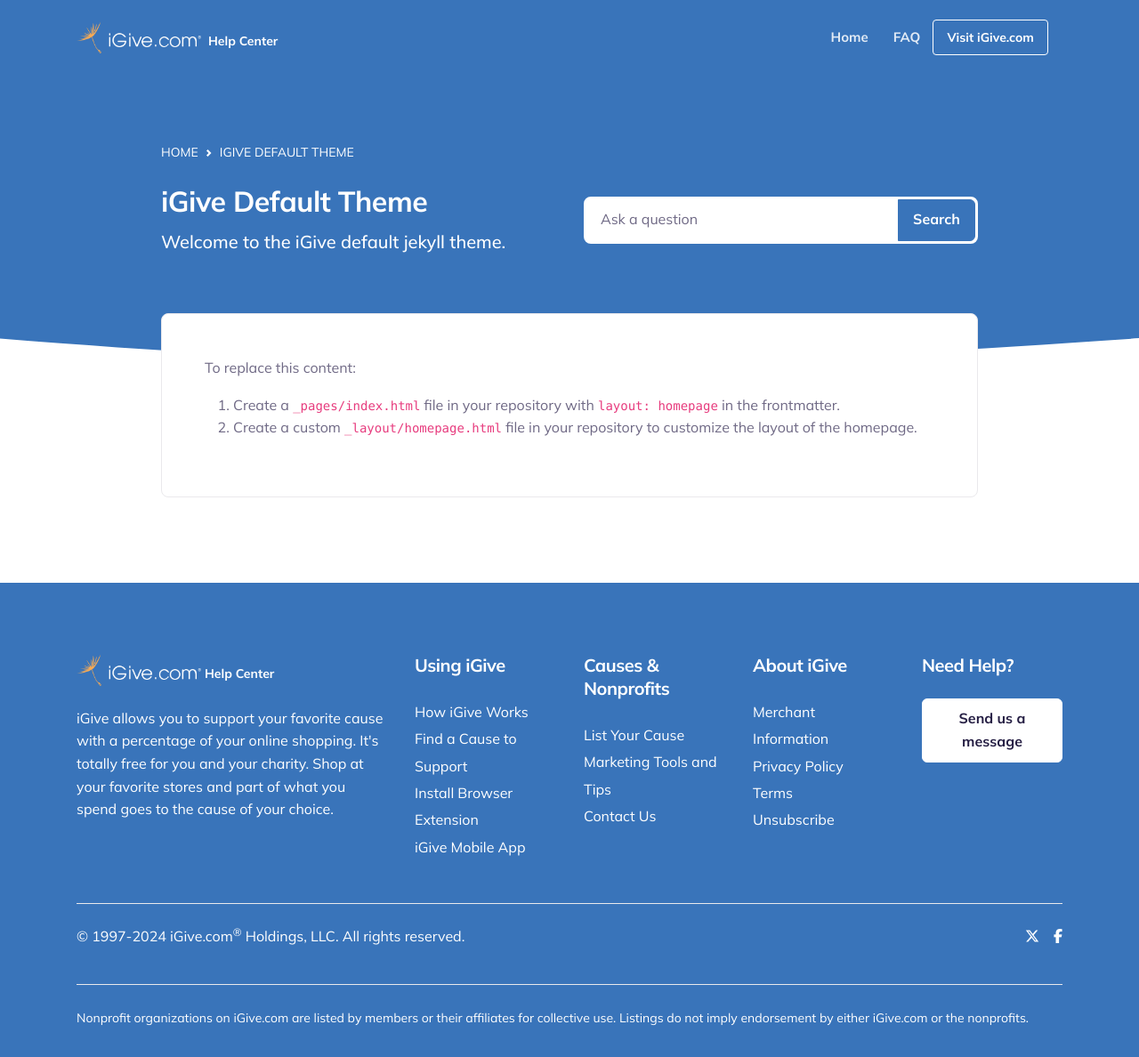
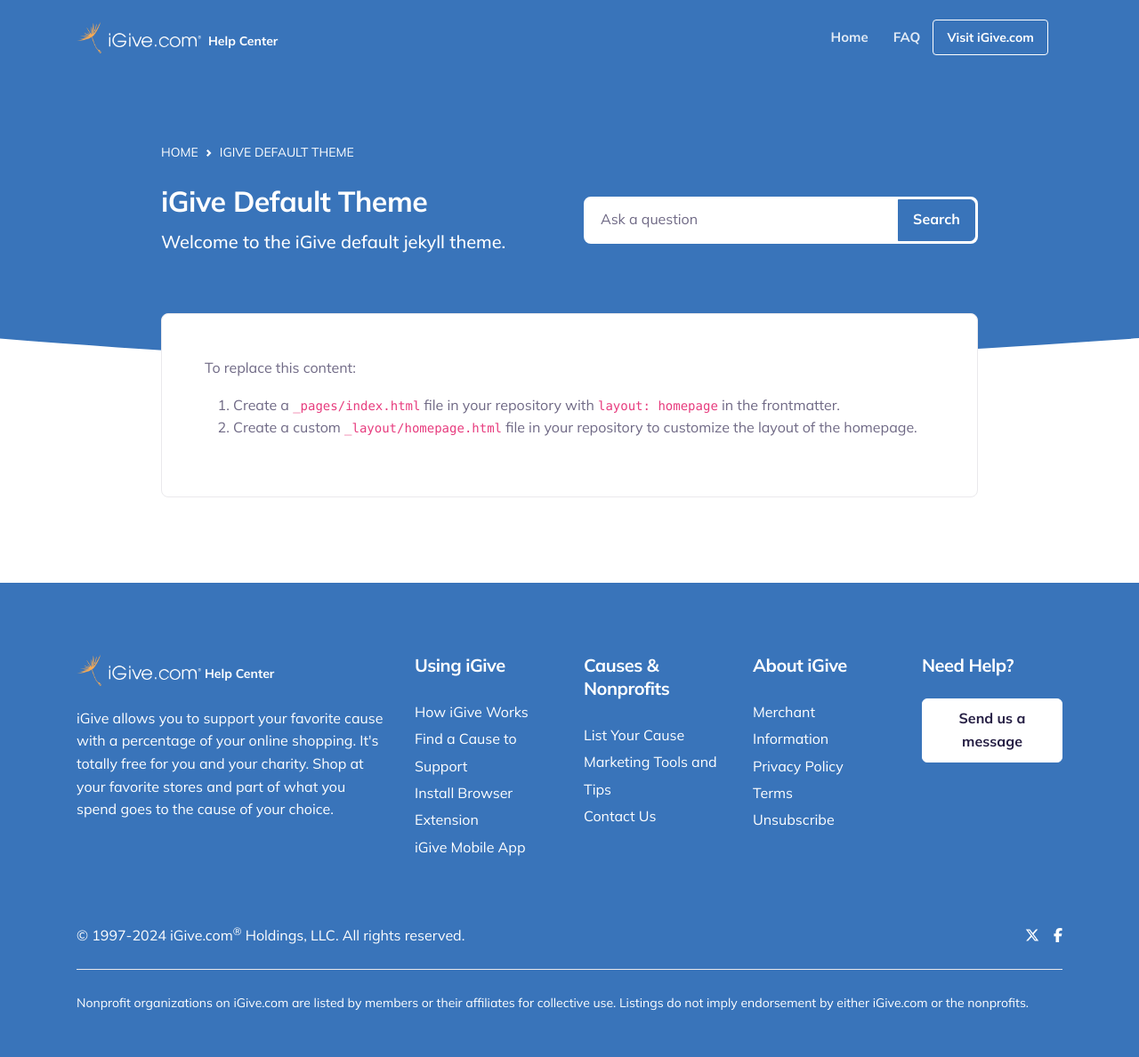
Before and after one commit to iGive-com/igive-jekyll-theme, a Jekyll site: the page built from _pages/index.md, in a window 1280 px wide and 1188 px high. Shown: the whole window at 89% size. Built offline with Jekyll 4.4.1, drawn with Linux system fonts in a browser that asks for light colours; nearby versions of some CDN libraries; our own code applies the rules of GitHub Pages for plain Markdown files.

Commit message:
Update footer.html

```diff
--- a/_includes/footer.html
+++ b/_includes/footer.html
@@ -29,8 +29,8 @@
             {% endfor %}
 
             <div class="col-md-12">
-                <div class="d-flex flex-column flex-sm-row justify-content-between pt-4 mt-4 border-top">
-                    <p>
+                <div class="d-flex flex-column flex-sm-row justify-content-between pt-4 mt-4">
+                    <p class="mb-0">
                         © 1997-{{ site.time | date: '%Y' }} iGive.com<sup>®</sup> Holdings, LLC. All rights reserved.
                     </p>
                     <ul class="list-unstyled d-flex m-0">
```
